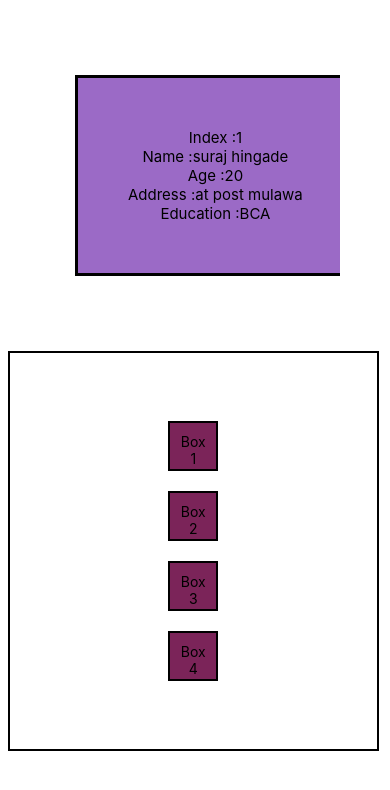
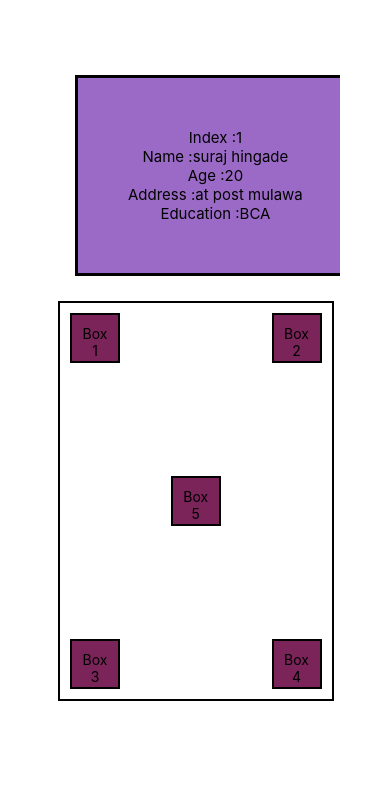
Before and after one commit to Surajhingade/React-Native, a React Native app: screen / in a window 390 px wide. Shown: the top 790 px of the page. Built offline with nearby package versions, Linux system fonts and the light colour scheme.

Commit message:
Absolute and relative position

```diff
--- a/App.js
+++ b/App.js
@@ -3,6 +3,7 @@ import React from 'react'
 import { Text,StyleSheet,View,Image} from 'react-native'
 import BoxModelInReactNative from './src/components/BoxModelInReactNative';
 import Btn from './src/components/Btn';
+import CssPosition from './src/components/CssPosition';
 import Flexbox from './src/components/Flexbox';
 import MultipleBoxInOneElement from './src/components/MultipleBoxInOneElement';
 import SampleCard from './src/components/SampleCard';
@@ -30,9 +31,11 @@ const App = ()=>{
 {/* scrolling effect  */}
 <ScrollingEffect />
 {/* flexbox */}
+{/* css position */}
+<CssPosition / >
 
+{/* <Flexbox /> */}
     </View>
-<Flexbox />
 </>
 
   )
--- /dev/null
+++ b/src/components/CssPosition.js
@@ -0,0 +1,75 @@
+import React from 'react'
+import {View,Text,StyleSheet,FlatList} from 'react-native';
+
+const CssPosition = () => {
+  return (
+<>
+    <View style={style.main}>
+        <Text style={[style.box1,style.box]} >Box1</Text>
+        <Text  style={[style.box2,style.box]} >Box2</Text>
+        <Text  style={[style.box3,style.box]} >Box3</Text>
+        <Text  style={[style.box4,style.box]} >Box4</Text>
+        <Text  style={[style.box5,style.box]} >Box5</Text>
+    </View>
+</>
+  )
+}
+
+const style = StyleSheet.create({
+    main : {
+        width:"95%",
+        height:400,
+        borderWidth:2,
+        alignContent:"center",
+        marginLeft:8,
+        // flexDirection:"row",
+        justifyContent:"center",
+        alignItems:'center',
+        position:"relative"
+
+
+
+
+
+
+    },
+    box :{
+        height:50,
+        width:50,
+        borderWidth:2,
+        textAlign:"center",
+        backgroundColor:"rgb(123,36,89)",
+        padding:10,
+        margin:10,
+
+
+
+
+    },
+    box1 : {
+        position:'absolute',
+        top:0,
+        left:0,
+    },
+    box2 : {
+        position:'absolute',
+        top:0,
+        right:0,
+    },
+    box3 : {
+        position:'absolute',
+        bottom:0,
+        left:0,
+    },
+    box4 : {
+        position:'absolute',
+        bottom:0,
+        right:0,
+    },
+    box5 : {
+        position:'relative',
+        // botta
+    },
+})
+
+export default CssPosition
```
